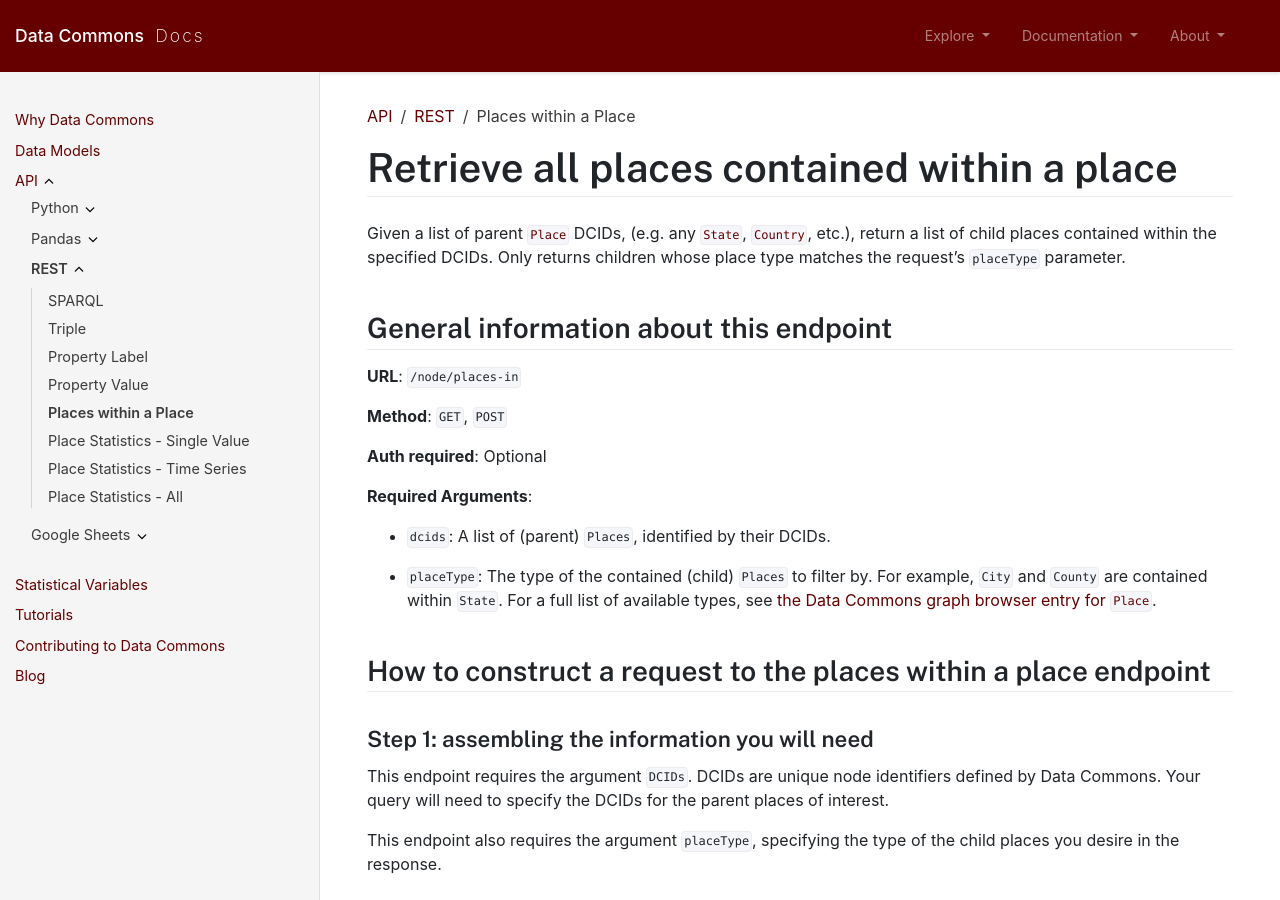
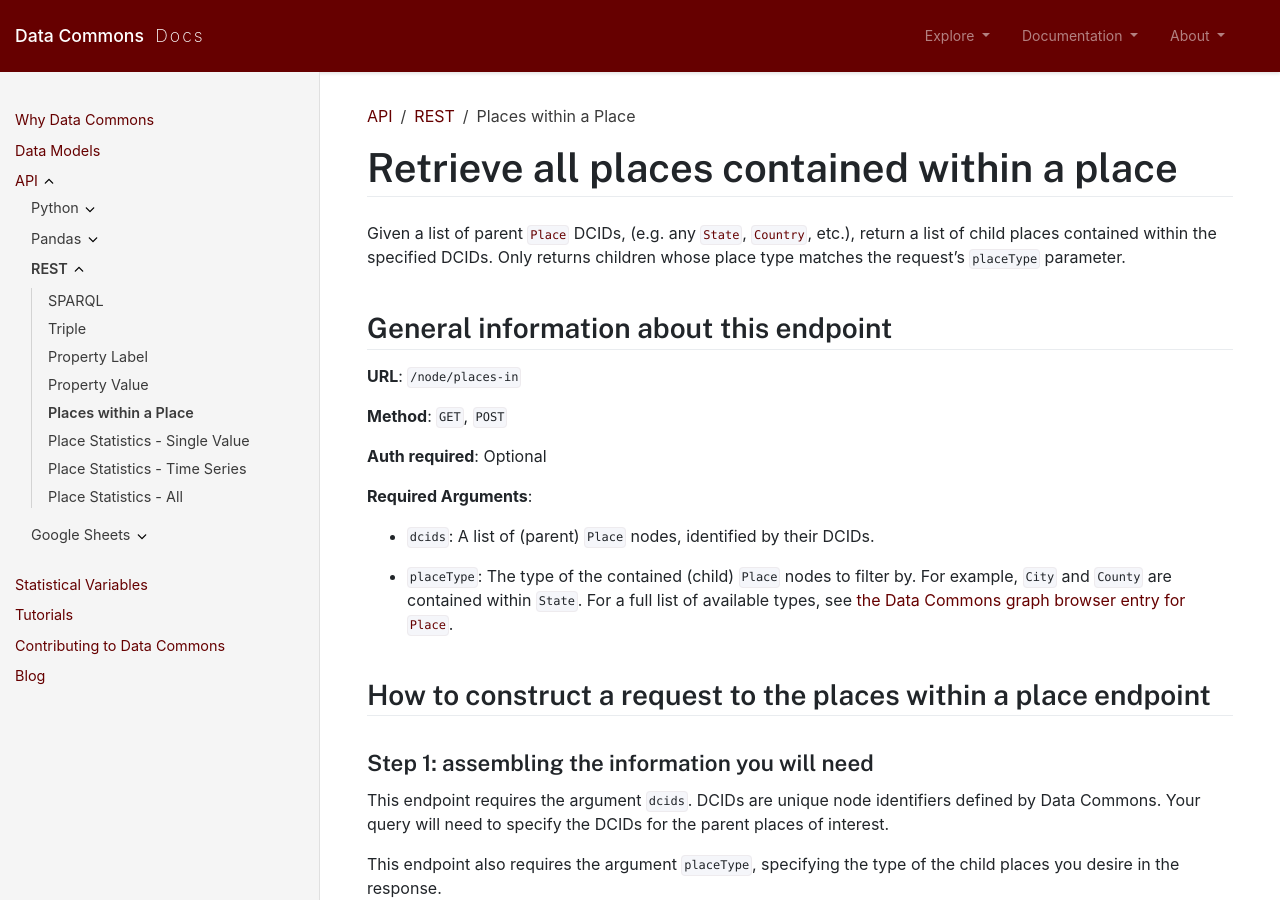
Before and after one commit to datacommonsorg/docsite, a Jekyll site: the page built from api/rest/place_in.md, in a window 1280 px wide and 900 px high. Built offline with Jekyll 4.4.1, drawn with Linux system fonts in a browser that asks for light colours; comment, search, counter and statistics services are not loaded.

Commit message:
plural correctness

```diff
--- a/api/rest/place_in.md
+++ b/api/rest/place_in.md
@@ -23,9 +23,9 @@
 
 **Required Arguments**:
 
-*   `dcids`: A list of (parent) `Places`, identified by their DCIDs.
+*   `dcids`: A list of (parent) `Place` nodes, identified by their DCIDs.
 
-*   `placeType`: The type of the contained (child) `Places` to filter by. For example, `City` and `County` are contained within `State`. For a
+*   `placeType`: The type of the contained (child) `Place` nodes to filter by. For example, `City` and `County` are contained within `State`. For a
     full list of available types, see [the Data Commons graph browser entry for `Place`](https://datacommons.org/browser/Place).
 
 
@@ -33,7 +33,7 @@
 
 ### Step 1: assembling the information you will need
 
-This endpoint requires the argument `DCIDs`. DCIDs are unique node identifiers defined by Data Commons. Your query will need to specify the DCIDs for the parent places of interest.
+This endpoint requires the argument `dcids`. DCIDs are unique node identifiers defined by Data Commons. Your query will need to specify the DCIDs for the parent places of interest.
 
 This endpoint also requires the argument `placeType`, specifying the type of the child places you desire in the response.
 
```
